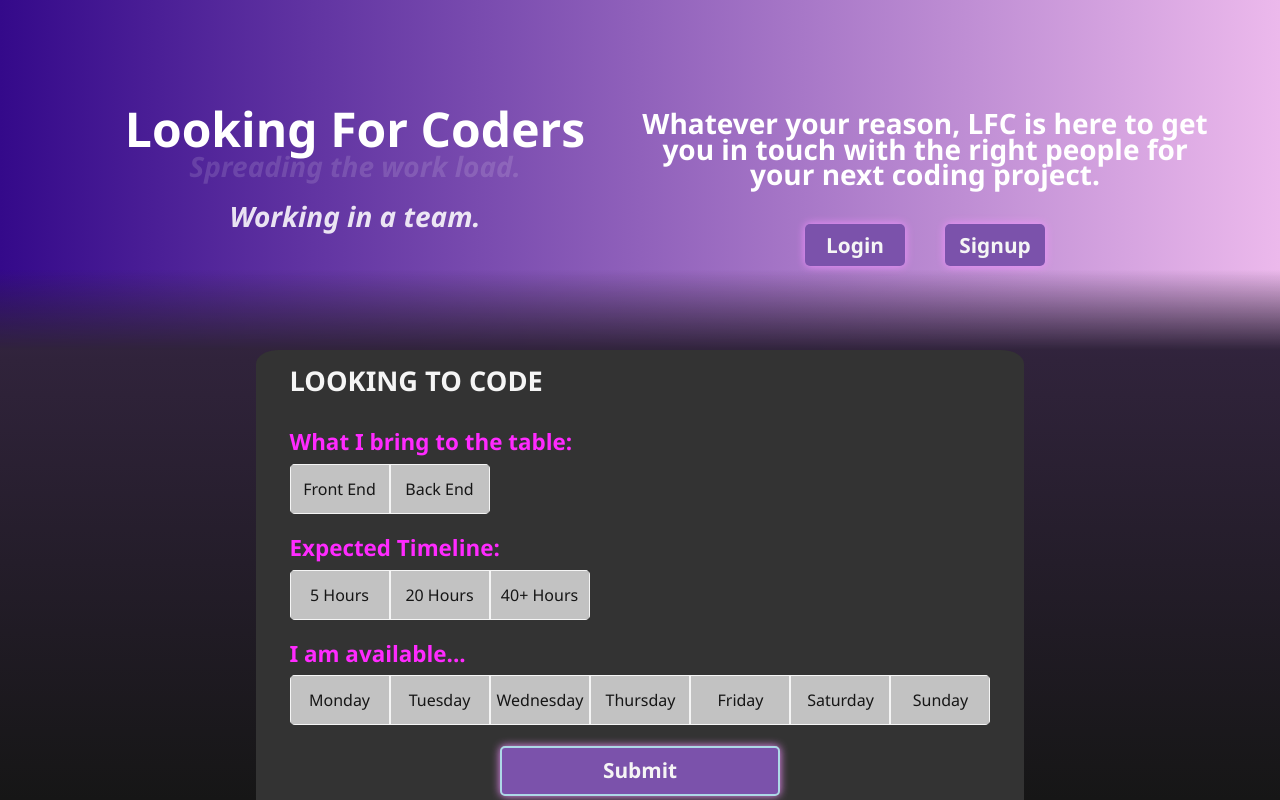
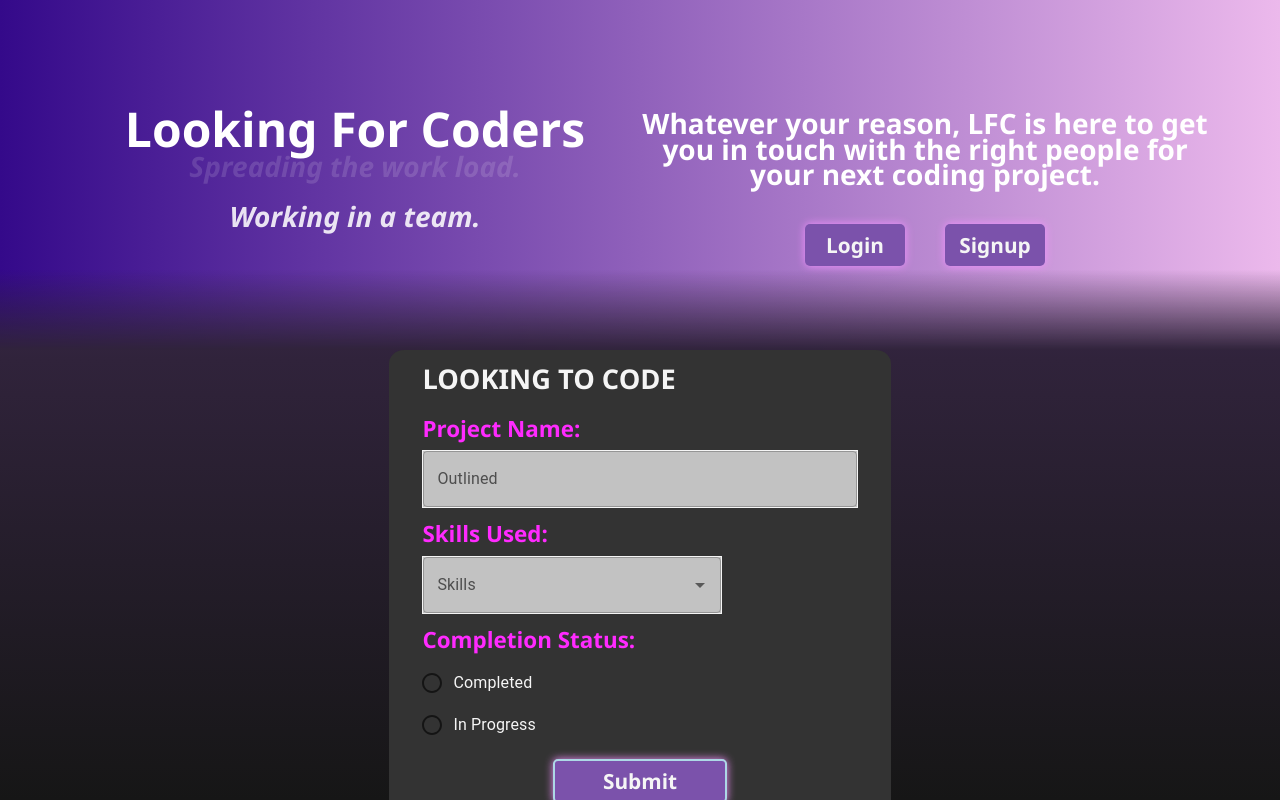
Before and after one commit to LorenzoFTSIC/LFCoders, a React (Create React App) app in the folder client/: page /search in a window 1280 px wide. Shown: the top 800 px of the page. Built offline with nearby package versions, Linux system fonts and the light colour scheme.

Commit message:
Fixed search page to accommodate what databse stores and did basic styling

```diff
--- a/client/src/pages/Search.js
+++ b/client/src/pages/Search.js
@@ -1,5 +1,13 @@
-import React from 'react';
+import React, { useState } from 'react';
 // import Button from '@mui/material/button';
+import Modal from '@mui/material/Modal';
+import { isNonEmptyArray } from '@apollo/client/utilities';
+import RadioGroup from '@mui/material/RadioGroup';
+import FormControlLabel from '@mui/material/FormControlLabel';
+import Radio from '@mui/material/Radio';
+import TextField from '@mui/material/TextField';
+import Autocomplete from '@mui/material/Autocomplete';
+
 
 // import LFCForm from '../components/LFCForm';
 // import LTCForm from '../components/LTCForm/LTCForm';
@@ -11,19 +19,76 @@ const style = {
     border: '1px solid whitesmoke',
     borderRadius: 'none',
     color: '#161616',
-  },
+  }
 };
 
 const Search = () => {
+
+
+  const [searchVisi, setSearchVisi] = useState(true);
+
+  const [formState, setFormState] = useState({
+    errors: {},
+    // profileId: '',
+    bio: ''
+  });
+
+  const handleChange = (e) => {
+
+    const { name, value } = e.target;
+    setFormState({
+      ...formState,
+      [name]: value
+    });
+  };
+
+  const handleFormSubmit = async (e) => {
+    e.preventDefault();
+    console.log(formState);
+
+    setSearchVisi(current => !current)
+
+    // try {
+    //   const { Modeldata } = await editBio({
+    //     variables: { ...formState, profileId: profile._id }
+    //   });
+
+    // } catch (e) {
+    //   console.error(e);
+    // }
+  };
+
+  const skills = [
+    { label: "GraphQL" },
+    { label: "React" },
+    { label: "Angular" },
+    { label: "Apollo" },
+    { label: "HTML" },
+    { label: "CSS" },
+    { label: "SQL" },
+    { label: "MySQL" },
+    { label: "JQuery" },
+    { label: "Javascript" },
+    { label: "Bootstrap" },
+    { label: "Tailwind" },
+    { label: "Bulma" },
+    { label: "MaterialUI" },
+    { label: "Heroku" },
+    { label: "AWS" }
+
+  ]
+
+
   return (
-    <div className="modalPage">
+    <div className="modalPage"
+    style={{display: searchVisi ? "flex" : "none" }}>
       <div className="modalContainer">
         {/* <div style={style.container}>
         <h1 className= "title" style={style.title}></h1>
       <div> */}
         <h3 className="mainTitle">LOOKING TO CODE</h3>
         <form>
-          <h3 className="sectionHeading">What I bring to the table:</h3>
+          {/* <h3 className="sectionHeading">What I bring to the table:</h3>
           <div className="buttonContainer">
             <button
               className="formOptionButton"
@@ -46,9 +111,23 @@ const Search = () => {
             >
               Back End
             </button>
-          </div>
+          </div> */}
 
-          <h3 className="sectionHeading">Expected Timeline:</h3>
+          <h3 className="sectionHeading">Project Name:</h3>
+          <TextField id="outlined-basic"
+          label="Outlined"
+          variant="outlined"
+          style={style.Button} />
+
+          <h3 className="sectionHeading">Skills Used:</h3>
+          <Autocomplete
+          disablePortal
+          id="combo-box-demo"
+          options={skills}
+          style={style.Button}
+          sx={{ width: 300 }}
+          renderInput={(params) => <TextField {...params} label="Skills" />} />
+          {/* <h3 className="sectionHeading">Expected Timeline:</h3>
           <div className="buttonContainer">
             <button
               className="formOptionButton"
@@ -81,10 +160,17 @@ const Search = () => {
               // type="radio"
             >
               40+ Hours
-            </button>
-          </div>
-
-          <h3 className="sectionHeading">I am available...</h3>
+            </button> */}
+          {/* </div> */}
+          <h3 className="sectionHeading">Completion Status:</h3>
+          <RadioGroup
+            aria-labelledby="demo-radio-buttons-group-label"
+            defaultValue="female"
+            name="radio-buttons-group">
+            <FormControlLabel value="true" control={<Radio />} label="Completed" />
+            <FormControlLabel value="false" control={<Radio />} label="In Progress" />
+          </RadioGroup>
+          {/* <h3 className="sectionHeading">I am available...</h3>
           <div className="buttonContainer">
             <button
               className="formOptionButton"
@@ -162,12 +248,13 @@ const Search = () => {
             >
               Sunday
             </button>
-          </div>
+          </div> */}
           <button
             className="btn btn-block submit"
             type="submit"
             aria-label="Close"
             // style={style.submit}
+            onClick={handleFormSubmit}
           >
             Submit
           </button>
```
